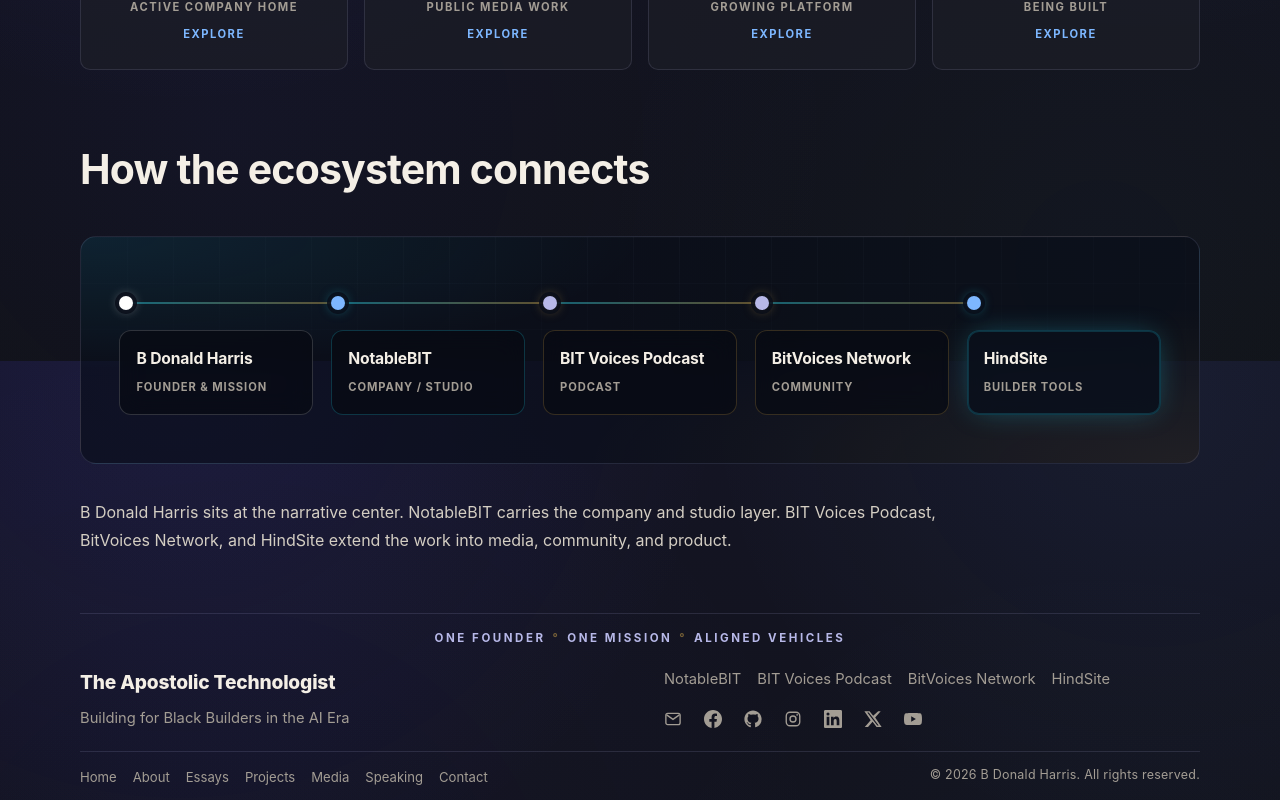
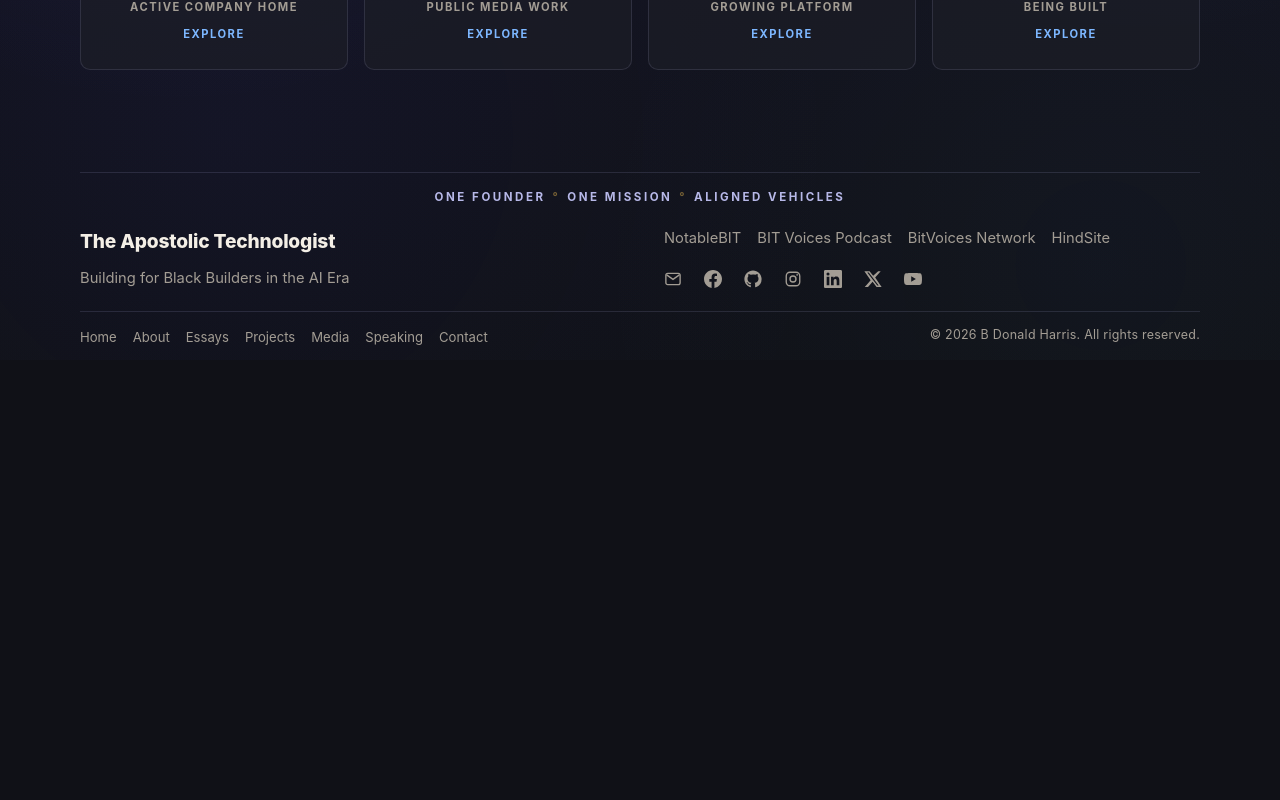
Before and after one commit to bdonaldharris/bdonaldharris.com, a Next.js app: page /projects in a window 1280 px wide. Shown: the part 1239-2039 px from the top of the page. After the commit the page ends 1599 px from the top, so only its background shows below. Built offline with nearby package versions, Linux system fonts and the light colour scheme.

Commit message:
Remove redundant ecosystem connection section

```diff
--- a/app/projects/page.tsx
+++ b/app/projects/page.tsx
@@ -9,10 +9,6 @@
   description:
     "Explore the connected body of work across NotableBIT, BIT Voices Podcast, BitVoices Network, and HindSite.",
 };
-
-function ecosystemLayer(category: string) {
-  return /community|media|podcast/i.test(category) ? "human" : "tech";
-}
 
 export default function ProjectsPage() {
   return (
@@ -56,48 +52,6 @@
         </ContentGrid>
       </section>
 
-      <section className="section ecosystem-map-section" aria-labelledby="ecosystem-map">
-        <div className="projects-section-heading">
-          <h2 id="ecosystem-map">How the ecosystem connects</h2>
-        </div>
-        <ol className="ecosystem-flow" aria-hidden="true">
-          <li className="flow-node flow-origin">
-            <span className="flow-dot" />
-            <div className="flow-card">
-              <span className="flow-name">B Donald Harris</span>
-              <span className="flow-role">Founder &amp; mission</span>
-            </div>
-          </li>
-          {projects.map((project, index) => (
-            <li
-              className={`flow-node${
-                index === projects.length - 1 ? " flow-node-current" : ""
-              }`}
-              data-layer={ecosystemLayer(project.category)}
-              key={project.id}
-            >
-              <span className="flow-dot" />
-              <div className="flow-card">
-                <span className="flow-name">{project.title}</span>
-                <span className="flow-role">{project.category}</span>
-              </div>
-            </li>
-          ))}
-        </ol>
-        <p className="ecosystem-caption">
-          B Donald Harris sits at the narrative center. NotableBIT carries the
-          company and studio layer. BIT Voices Podcast, BitVoices Network, and
-          HindSite extend the work into media, community, and product.
-        </p>
-        <p className="sr-only">
-          B Donald Harris is the public founder and narrative center. NotableBIT
-          is the company and studio home. BIT Voices Podcast carries
-          conversations with Black technologists, founders, builders, and
-          leaders. BitVoices Network is growing as a community and media
-          ecosystem for Black builders. HindSite is being built as workflow
-          intelligence for builders.
-        </p>
-      </section>
     </main>
   );
 }
```
